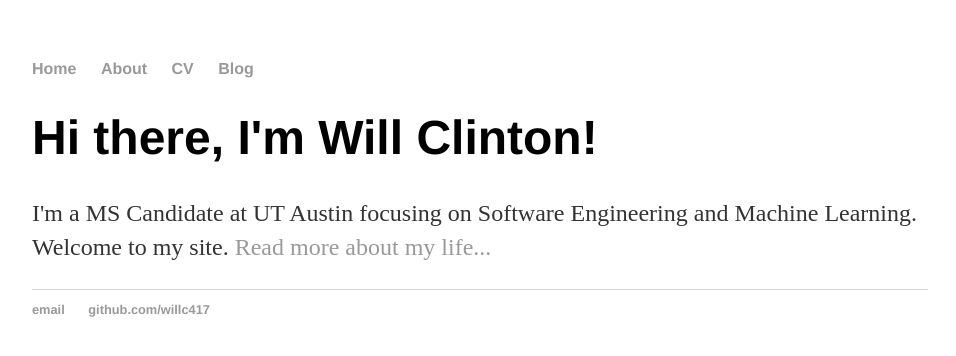
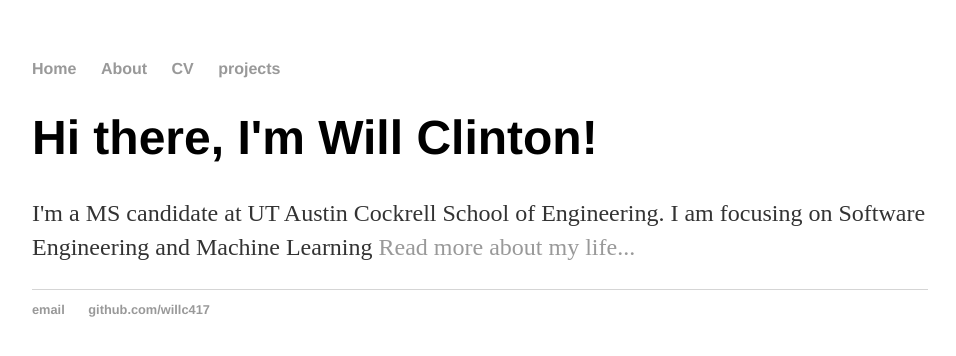
Before and after one commit to willc417/willc417.github.io, a Jekyll site: the page built from index.html, in a window 1280 px wide. Shown: the top 356 px of the page, without its empty margins (160-1116 px from the left). Built offline with Jekyll 4.4.1, drawn with Linux system fonts in a browser that asks for light colours.

Commit message:
Update index.html

```diff
--- a/index.html
+++ b/index.html
@@ -1,30 +1,8 @@
-<!DOCTYPE html>
-<html>
-	<head>
-		<title>Will Clinton, Software Engineer</title>
-		<!-- link to main stylesheet -->
-		<link rel="stylesheet" type="text/css" href="/css/main.css">
-	</head>
-	<body>
-		<nav>
-    		<ul>
-        		<li><a href="/">Home</a></li>
-	        	<li><a href="/about">About</a></li>
-        		<li><a href="/cv">CV</a></li>
-        		<li><a href="/blog">Blog</a></li>
-    		</ul>
-		</nav>
-		<div class="container">
-    		<div class="blurb">
-        		<h1>Hi there, I'm Will Clinton!</h1>
-				<p>I'm a MS Candidate at UT Austin focusing on Software Engineering and Machine Learning. Welcome to my site. <a href="/about">Read more about my life...</a></p>
-    		</div><!-- /.blurb -->
-		</div><!-- /.container -->
-		<footer>
-    		<ul>
-        		<li><a href="mailto:willc417@gmail.com">email</a></li>
-        		<li><a href="https://github.com/willc417">github.com/willc417</a></li>
-			</ul>
-		</footer>
-	</body>
-</html>
+---
+layout: default
+title: Will Clinton, Software Engineer
+---
+<div class="blurb">
+	<h1>Hi there, I'm Will Clinton!</h1>
+	<p>I'm a MS candidate at UT Austin Cockrell School of Engineering. I am focusing on Software Engineering and Machine Learning <a href="/about">Read more about my life...</a></p>
+</div><!-- /.blurb -->
```
